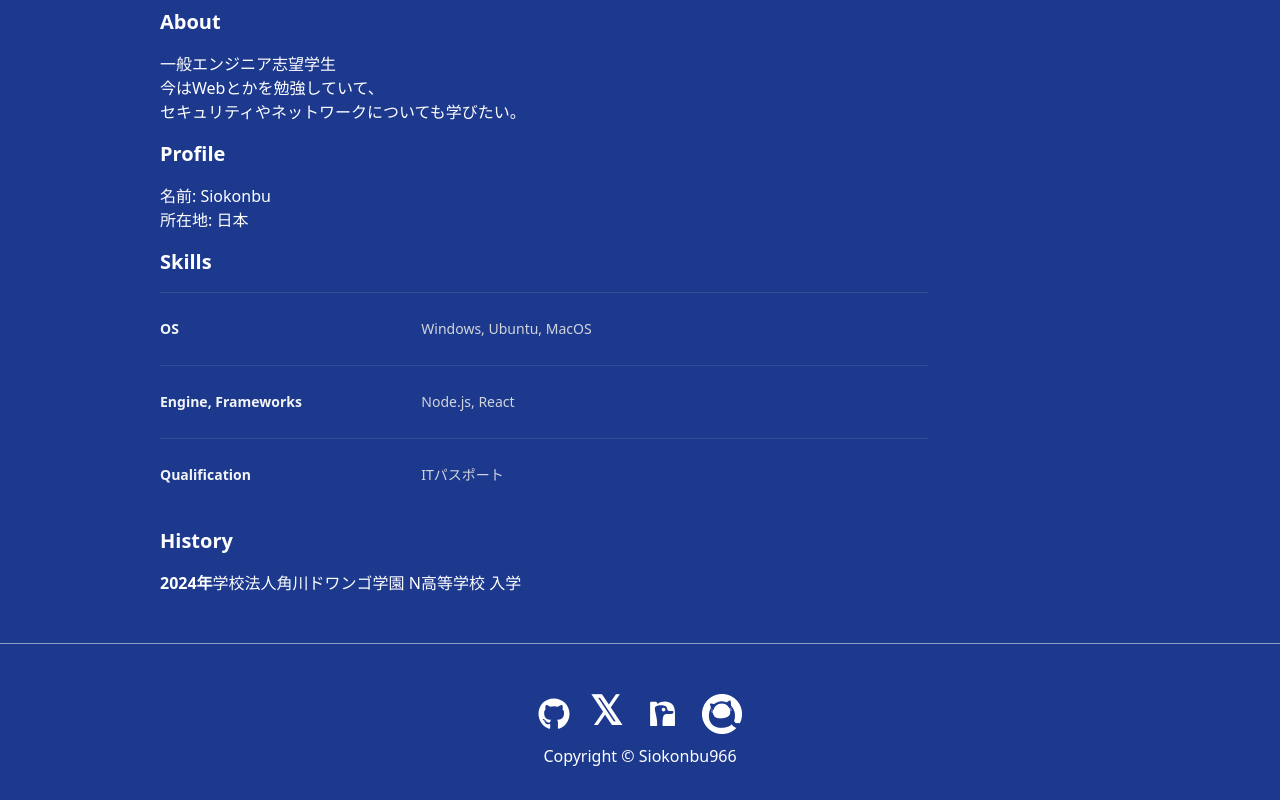
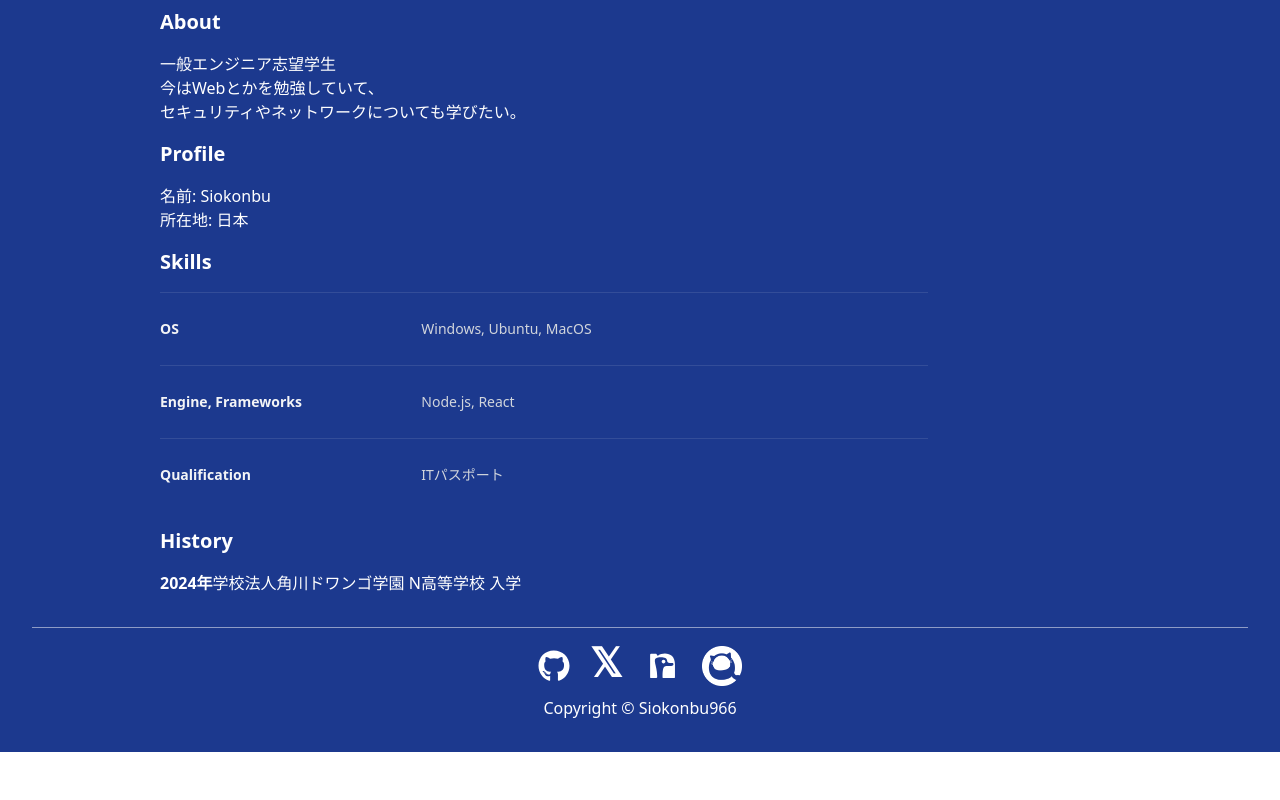
Before and after one commit to Siokonbu966/Siokonbu966.github.io, a Next.js app: page / in a window 1280 px wide. Shown: the part 417-1217 px from the top of the page. After the commit the page ends 1169 px from the top, so only its background shows below. Built offline with nearby package versions, Linux system fonts and the light colour scheme.

Commit message:
footerを他の要素と同じdivに統合

```diff
--- a/src/app/about.tsx
+++ b/src/app/about.tsx
@@ -7,8 +7,8 @@ import WorksSection from "@/components/sections/WorksSection";
 export default function AboutPage() {
   return (
     <>
-      <div className="bg-blue-900 text-white">
-        <div className="mx-auto max-w-5xl min-h-screen sm:px-6 lg:px-8">
+      <div className="bg-blue-900 text-white min-h-screen">
+        <div className="mx-auto max-w-5xl sm:px-6 lg:px-8">
           <ProfileSection />
           <SkillsSection />
           {/* <WorksSection /> */}
--- a/src/components/Footer.tsx
+++ b/src/components/Footer.tsx
@@ -6,7 +6,8 @@ export default function Footer() {
   ]
   return (
     <>
-      <footer className="size-full p-[2rem] mt-[3rem] border-t border-white/50">
+      <footer className="p-[2rem] mt-auto">
+        <div className="size-full border-t border-white/50"></div>
         <div className="mx-auto max-w-5xl">
           <div className="social-links">
             {socialLinks.map((link) => {
```
